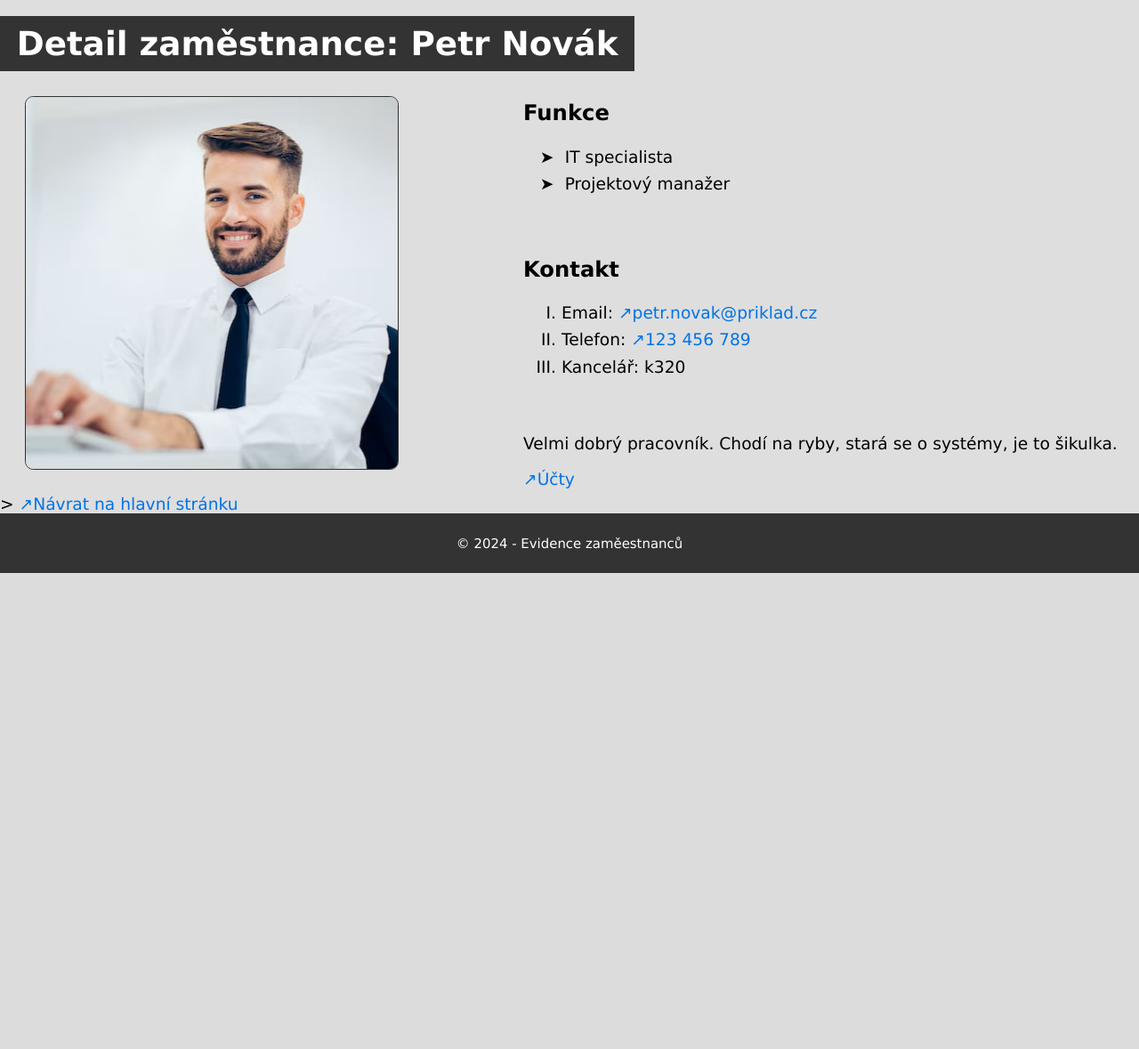
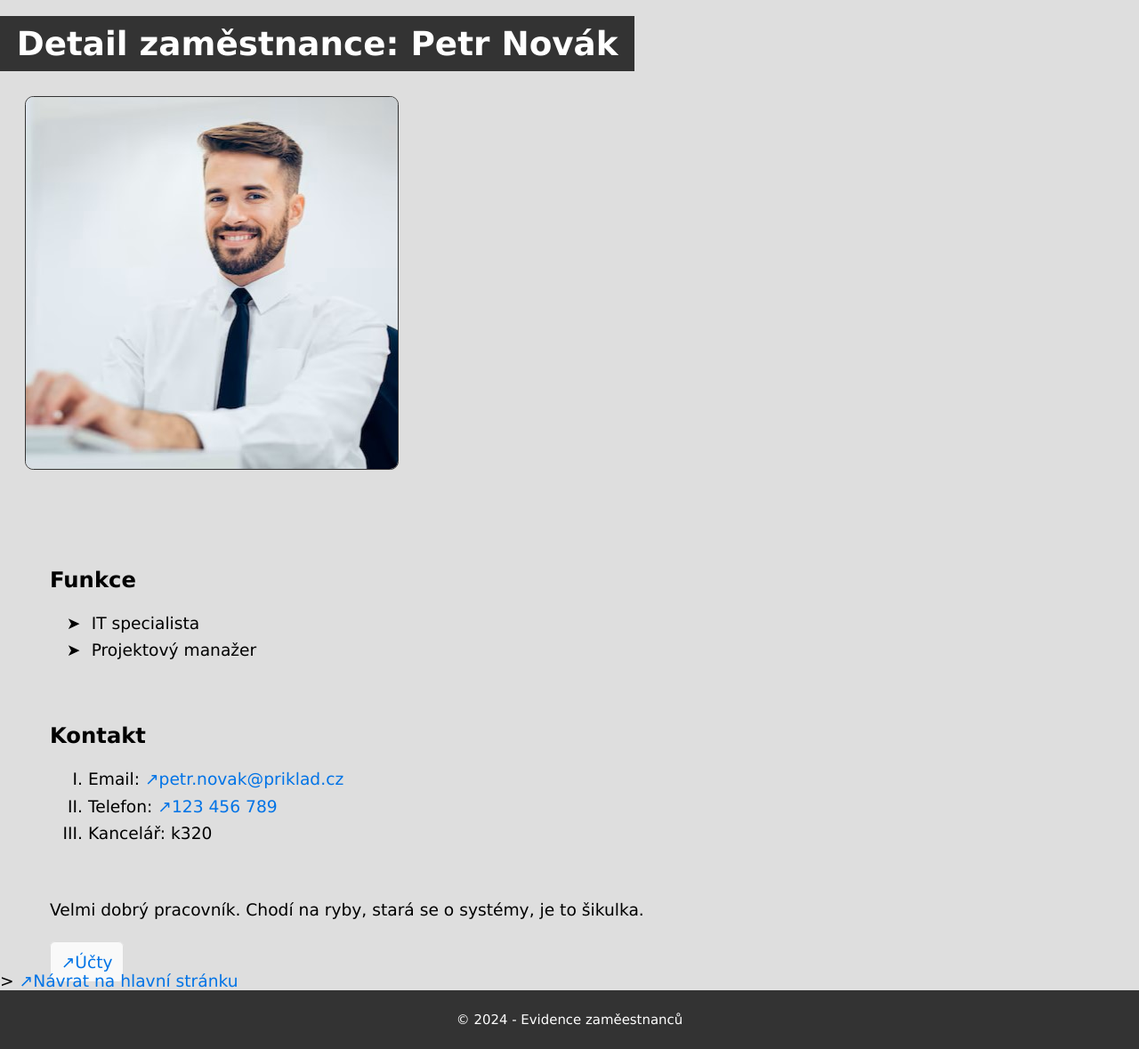
Before and after one commit to cernyj-dev/Evidence-zamestnancu, a PHP site: page /?page=employee_details&id=1 in a window 1280 px wide. Shown: the part 165-1344 px from the top of the page at 89% size. Before the commit the page ends 809 px from the top, so only its background shows below. Run offline with PHP 8.4, Linux system fonts and the light colour scheme.

Commit message:
Decorated the account link

```diff
--- a/stylesheets/employee_details_specific.css
+++ b/stylesheets/employee_details_specific.css
@@ -42,7 +42,28 @@
     font-size: 1.1em;
 }
 
-@media (min-width: 50rem) {
+#employee_description{
+    padding:0 0 1rem 0;
+    max-width: 60rem;
+}
+
+#accounts-link{
+    margin:1rem 0 1rem 0;
+    padding: 0.625rem;
+    background-color: #f9f9f9;
+    border: 0.0625rem solid #ddd;
+    border-radius: 0.3125rem;
+    width:100%;
+    text-align: left;
+    box-sizing: border-box;
+}
+
+article{
+    padding: 0 3rem 0 3rem;
+}
+
+
+@media (min-width: 600px) {
     .content {
         gap: 3rem;
         display: flex;
@@ -53,7 +74,5 @@
     img{
         padding-bottom: 0;
     }
-    article{
-        padding-left: 3rem;
-    }
+
 }
```
